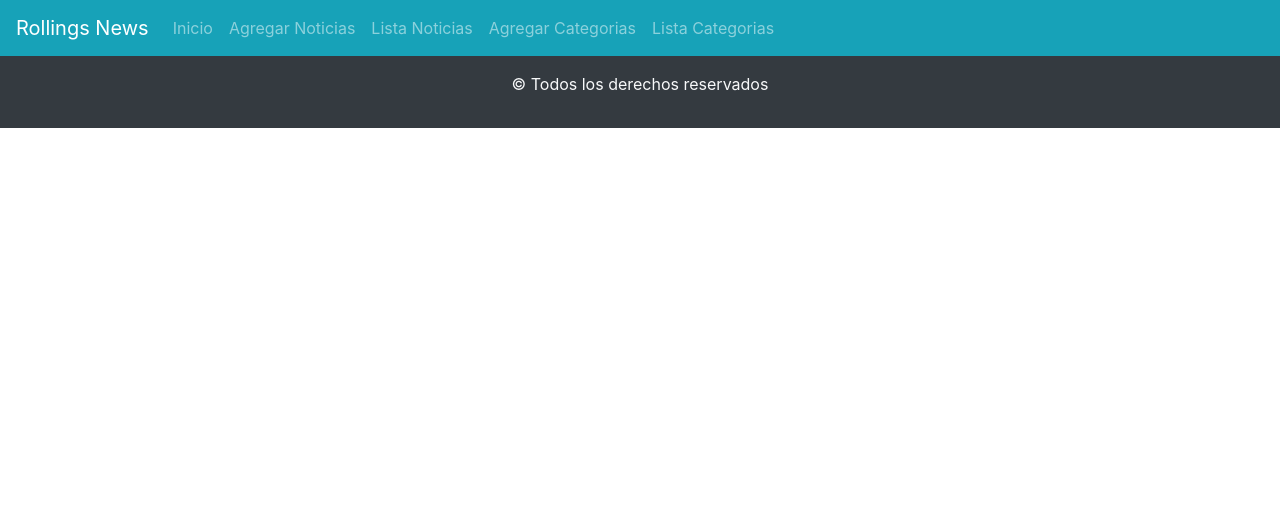
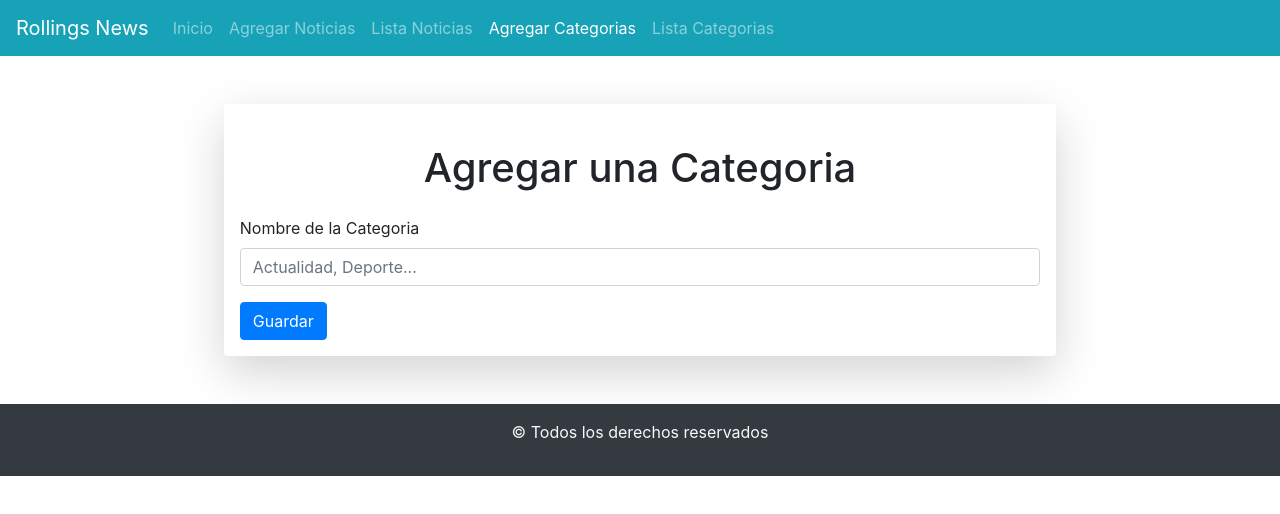
Before and after one commit to OttoCab/RollingNews, a React (Create React App) app: page /Categorias/nuevaCategoria in a window 1280 px wide. Shown: the top 514 px of the page. Built offline with nearby package versions, Linux system fonts and the light colour scheme; data requests are answered from the project's data file.

Commit message:
se termina la logica para agregar una categoria

```diff
--- a/db.json
+++ b/db.json
@@ -79,6 +79,48 @@
     {
       "categoria": "gatitos",
       "id": 13
+    },
+    {
+      "categoria": "prueba",
+      "id": 14
+    },
+    {
+      "categoria": "prueba2",
+      "id": 15
+    },
+    {
+      "nombreCategoria": "nnnnnnn",
+      "id": 16
+    },
+    {
+      "nombreCategoria": "nnnnn",
+      "id": 17
+    },
+    {
+      "nombreCategoria": "qqqqq",
+      "id": 18
+    },
+    {
+      "nombreCategoria": "qqq",
+      "id": 19
+    }
+  ],
+  "Categorias": [
+    {
+      "nombreCategoria": "actualidad",
+      "id": 1
+    },
+    {
+      "nombreCategoria": "deporte",
+      "id": 2
+    },
+    {
+      "nombreCategoria": "prueba2",
+      "id": 3
+    },
+    {
+      "nombreCategoria": "prueba3",
+      "id": 4
     }
   ]
 }
--- a/src/App.js
+++ b/src/App.js
@@ -7,7 +7,7 @@ import "bootstrap/dist/css/bootstrap.min.css";
 import ListaNoticia from './components/ADM/ListaNoticia';
 import AgregarNoticia from './components/ADM/AgregarNoticia';
 import AgregarCategoria from './components/ADM/AgregarCategoria';
-import Categorias from './components/ADM/Categorias';
+import ListaCategorias from './components/ADM/ListaCategorias';
 import EditarNoticia from './components/ADM/EditarNoticia';
 import {useState, useEffect} from 'react';
 import React from 'react';
@@ -15,30 +15,44 @@ import PgADM from './components/PgADM';
 
 function App() {
   const URL = process.env.REACT_APP_API_URL;
+  const URLCat =process.env.REACT_APP_API_URL;
   const [noticias, setNoticias] = useState([]);
-  const [categoria, setCategoria] = useState([]);
+  const [nombreCategoria, setNombreCategoria] = useState([]);
 
   useEffect(()=>{
     consultarAPI();
   },[])
 
+  useEffect(()=>{
+    consultarAPICat();
+  },[])
+
+
   const consultarAPI = async()=>{
     try{
-      const respuesta1 = await fetch(URL);
       const respuesta = await fetch(URL);
       console.log(respuesta);
       if(respuesta.status === 200){
         const listaNoticias = await respuesta.json();
         setNoticias(listaNoticias);
-      }if(respuesta1.status === 200){
-        const listaCategorias = await respuesta1.json();
-        setCategoria(listaCategorias);
       }
     }catch(error){
       console.log(error);
     }
   }
 
+  const consultarAPICat = async()=>{
+    try{
+      const respuesta2 = await fetch(URLCat);
+      console.log(respuesta2);
+      if(respuesta2.status === 200){
+        const listaCategorias = await respuesta2.json();
+        setNombreCategoria(listaCategorias);
+      }
+    }catch(error){
+      console.log(error);
+    }
+  }
   return (
     <Router>
       <NavegacionAdmin></NavegacionAdmin>
@@ -55,11 +69,11 @@ function App() {
         <Route exact path="/ADM/editar/:idNoticia">
           <EditarNoticia consultarAPI = {consultarAPI}></EditarNoticia>
         </Route>
-        <Route exact path="/ADM/nuevaCategoria">
-          <AgregarCategoria consultarAPI = {consultarAPI}></AgregarCategoria>
+        <Route exact path="/Categorias/nuevaCategoria">
+          <AgregarCategoria></AgregarCategoria>
         </Route>
-        <Route exact path="/ADM/Categorias">
-          <Categorias categoria={categoria}></Categorias>
+        <Route exact path="/Categorias">
+          <ListaCategorias></ListaCategorias>
         </Route>
         {/* Dejo un Route para lo que sera CATEGORIA, no se donde va */}
         <Route></Route>
--- a/src/components/ADM/AgregarCategoria.js
+++ b/src/components/ADM/AgregarCategoria.js
@@ -2,44 +2,41 @@ import React, { useState } from "react";
 import { Container, Form, Button, Alert } from "react-bootstrap";
 import Swal from "sweetalert2";
 
-const AgregarCategoria = (props) => {
-  const [categoria, setCategoria] = useState("");
+const AgregarCategoria = () => {
+  const [nombreCategoria, setNombreCategoria] = useState("");
   const [error, setError] = useState(false);
-  const URL = process.env.REACT_APP_API_URL;
-  const handleSubmit = async (e) => {
+
+  const handleSubmit = async (e)=>{
     e.preventDefault();
-
-    if (categoria.trim() === "") {
+    //validacion de datos
+    if(nombreCategoria.trim() === ""){
       setError(true);
       return;
-    } else {
+    }else{
       setError(false);
-      // objeto
-      const cat = {
-        categoria,
-      };
-      console.log(cat);
-
-      try {
+      //se crea el objeto de las categorias
+      const categoria = {
+        nombreCategoria
+      }
+      console.log(categoria);
+      try{
         const enviarCategoria = {
           method: "POST",
           headers: {
             "Content-Type": "application/json",
           },
-          body: JSON.stringify(cat),
-        };
-        const respuesta = await fetch(URL, enviarCategoria);
+          body:JSON.stringify(categoria)
+        }
+        const respuesta = await fetch('http://localhost:3004/Categorias', enviarCategoria);
         console.log(respuesta);
-        if (respuesta.status === 201) {
+        if(respuesta.status === 201){
           Swal.fire(
             "Categoria agregada!",
-            "Se agrego una nueva Categoria!",
+            "Se agrego una nueva categoria !",
             "success"
           );
-          //actualiza la lista de noticias
-          props.consultarAPI();
         }
-      } catch (error) {
+      }catch(error){
         console.log(error);
         Swal.fire(
           "Ocurrio un error!",
@@ -47,27 +44,28 @@ const AgregarCategoria = (props) => {
           "error"
         );
       }
+
     }
   };
 
   return (
-    <Container>
-      <h1 className="text-center my-4">Agregar Categoria</h1>
-      <Form onSubmit={handleSubmit}>
-        <Form.Group>
+    <Container className="my-5">
+      <Form className="shadow-lg p-3 mb-5 bg-body rounded w-75 m-auto" onSubmit={handleSubmit}>
+        <h1 className="text-center my-4">Agregar una Categoria</h1>
+        <Form.Group className="">
           <Form.Label>Nombre de la Categoria</Form.Label>
           <Form.Control
             type="text"
-            placeholder="Categoria"
-            onChange={(e) => setCategoria(e.target.value)}
+            placeholder="Actualidad, Deporte..."
+            onChange={(e) => setNombreCategoria(e.target.value)}
           />
         </Form.Group>
         <Button variant="primary" type="submit">
           Guardar
         </Button>
-        {error === true ? (
-          <Alert variant="warning">El campo es obligatorio</Alert>
-        ) : null}
+        {
+          (error === true)?(<Alert variant="warning">Todos los campos son obligatorios</Alert>):(null )
+        }
       </Form>
     </Container>
   );
--- a/src/components/ADM/Categorias.js
+++ /dev/null
@@ -1,25 +0,0 @@
-import React from "react";
-import { Container, InputGroup, FormControl, ListGroup } from "react-bootstrap";
-import ItemCategoria from "./ItemCategoria";
-
-const Categorias = (props) => {
-  return (
-    <Container>
-        <h1 className="text-center my-4">Lista de Categoria</h1>
-      <ListGroup ClassName= "my-3">
-        <ListGroup.Item>Cras justo odio</ListGroup.Item>
-      </ListGroup>
-      <section>
-        {props.categoria.map((nota, indice) => (
-          <ItemCategoria
-            key={indice}
-            dato={nota}
-            consultarAPI={props.consultarAPI}
-          ></ItemCategoria>
-        ))}
-      </section>
-    </Container>
-  );
-};
-
-export default Categorias;
--- a/src/components/ADM/ItemCategoria.js
+++ b/src/components/ADM/ItemCategoria.js
@@ -1,26 +1,14 @@
 import React from "react";
-import { ListGroup } from "react-bootstrap";
+import { ListGroup, Button } from "react-bootstrap";
 
 const ItemCategoria = (props) => {
   return (
     <ListGroup.Item className="d-flex justify-content-between">
       <p>
         {props.dato.categoria}
-
       </p>
       <div>
-        {/* <Link
-          className="btn btn-warning text-light mr-3"
-          to={"/productos/editar/" + props.producto.id}
-        >
-          <FontAwesomeIcon icon={faPencilAlt}></FontAwesomeIcon>
-        </Link>
-        <Button
-          variant="danger"
-          onClick={() => eliminarProducto(props.producto.id)}
-        >
-          <FontAwesomeIcon icon={faTrashAlt}></FontAwesomeIcon>
-        </Button> */}
+      <Button variant="warning">Ver</Button>
       </div>
     </ListGroup.Item>
   );
--- /dev/null
+++ b/src/components/ADM/ListaCategorias.js
@@ -0,0 +1,11 @@
+import React from 'react';
+
+const ListaCategorias = () => {
+    return (
+        <div>
+            <p>lista</p>
+        </div>
+    );
+};
+
+export default ListaCategorias;
--- a/src/components/ADM/NavegacionAdmin.js
+++ b/src/components/ADM/NavegacionAdmin.js
@@ -12,8 +12,8 @@ const Navegacion = () => {
           <NavLink className="nav-link" exact={true} to='/' >Inicio</NavLink>
           <NavLink className="nav-link" exact={true} to='/ADM/nuevo'>Agregar Noticias</NavLink>
           <NavLink className="nav-link" exact={true} to='/ADM'>Lista Noticias</NavLink>
-          <NavLink className="nav-link" exact={true} to='/ADM/nuevaCategoria'>Agregar Categorias</NavLink>
-          <NavLink className="nav-link" exact={true} to='/ADM/Categorias'>Lista Categorias</NavLink>
+          <NavLink className="nav-link" exact={true} to='/Categorias/nuevaCategoria'>Agregar Categorias</NavLink>
+          <NavLink className="nav-link" exact={true} to='/Categorias'>Lista Categorias</NavLink>
         </Nav>
       </Navbar.Collapse>
     </Navbar>
```
Also changed, not shown: 1 other file (tests, documents, lock files or other folders).
